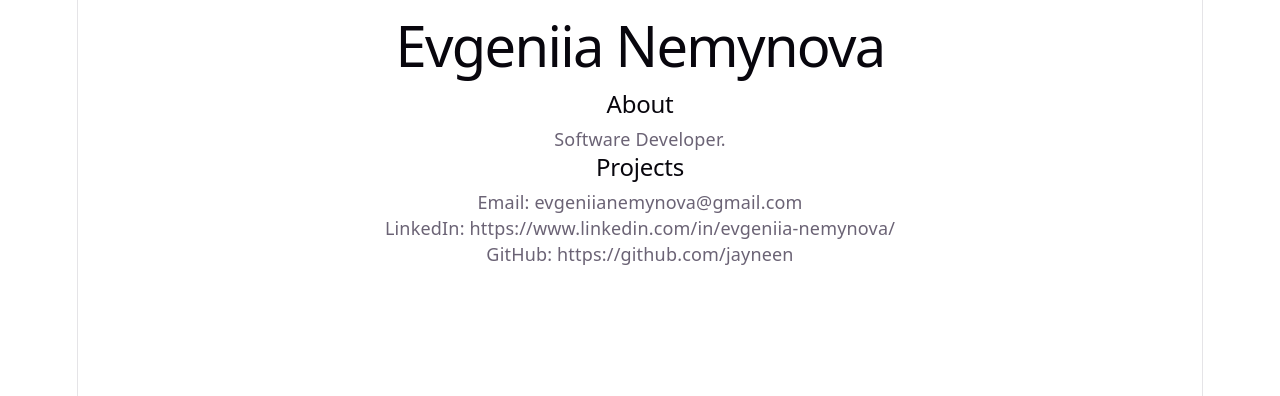
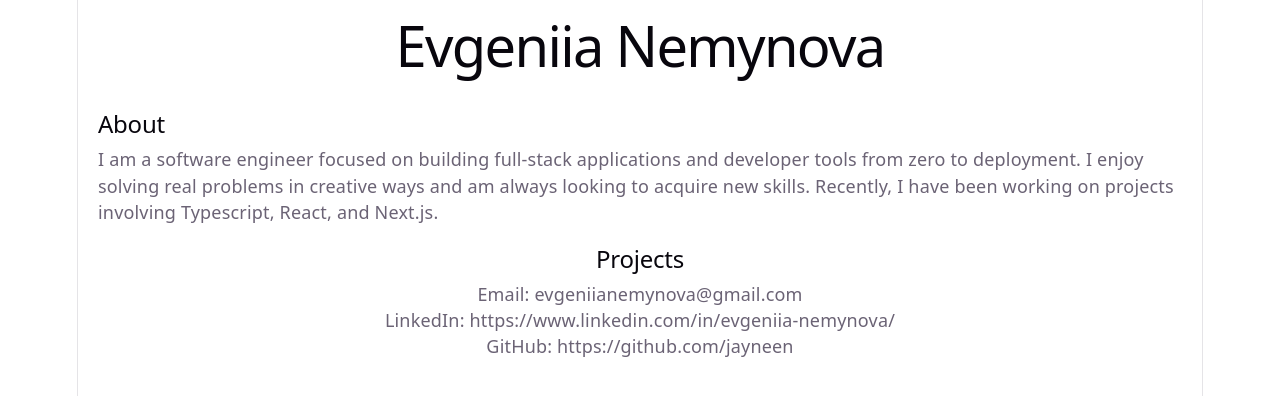
Before and after one commit to jayneen/portfolio, a React (Vite) app: page / in a window 1280 px wide. Shown: the top 396 px of the page. Built offline with nearby package versions, Linux system fonts and the light colour scheme.

Commit message:
added about paragraph

```diff
--- a/src/sections/About.tsx
+++ b/src/sections/About.tsx
@@ -1,11 +1,13 @@
 function About() {
     return (
-    <section className="min-h-screen p-20">
+        <section className="min-h-screen p-20" style={{ textAlign: "left", padding: "20px" }}>
             <h2 className="text-4xl font-bold mb-6">
                 About
             </h2>
             <p>
-        Software Developer.
+                I am a software engineer focused on building full-stack applications and developer tools from zero to deployment. I enjoy solving real problems in creative ways and am always looking to acquire new skills.
+
+                Recently, I have been working on projects involving Typescript, React, and Next.js.
             </p>
         </section>
     )
```
Lines whose indentation alone changed are shown as unchanged.
